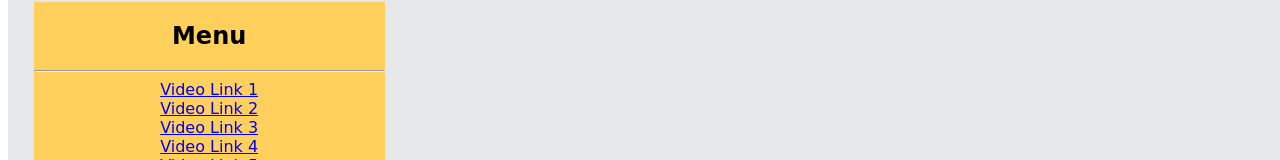
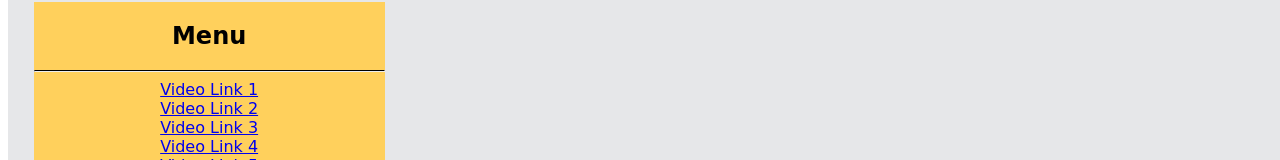
Before and after one commit to jasonpereira96/zaya-task, a Vue app: page / in a window 1280 px wide. Shown: the part 231-391 px from the top of the page. Built offline with nearby package versions, Linux system fonts and the light colour scheme; no server answers.

Commit message:
updating hr css

```diff
--- a/src/components/Menu.vue
+++ b/src/components/Menu.vue
@@ -50,17 +50,14 @@ export default {
 }
 
 #objective-panel-holder {
-    /* position: fixed; */
-    /* top: 10px; */
-    /* left: 10px; */
-    /* bottom: 10px; */
-    /* width: 180px; */
-    /* background-color: #eee; */
-    /* overflow: scroll; */
     min-height: min-content;
 }
 
 .video-link-div {
     cursor: pointer;
 }
+
+hr {
+    border-top: 1px solid black;
+}
 </style>
```
